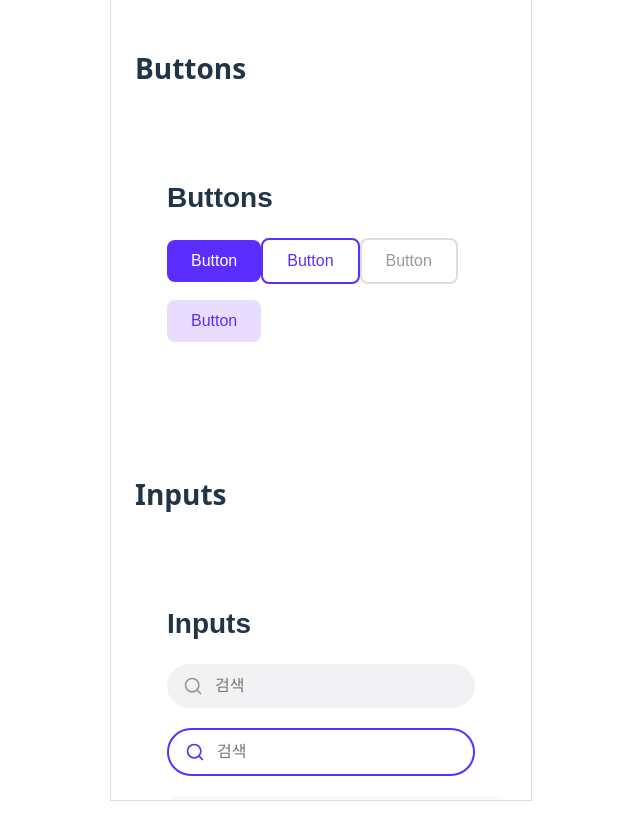
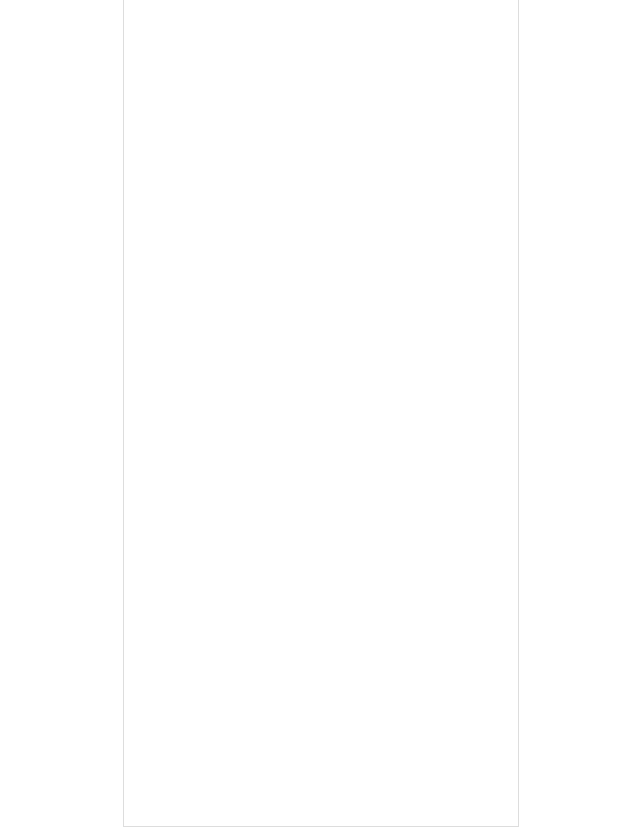
Before and after one commit to 2025-DSM-Hackathon-5/2025-DSM-Hackathon-5-FE, a React (Vite) app: page / in a window 1280 px wide. Shown: the whole page, without its empty margins (319-959 px from the left). Before the commit the page ends 801 px from the top, so only its background shows below. Built offline with nearby package versions, Linux system fonts and the light colour scheme.

Commit message:
fix: 앱 비율 변경

```diff
--- a/src/App.jsx
+++ b/src/App.jsx
@@ -1,28 +1,9 @@
-import React from "react";
 import styled from "styled-components";
-import Buttons from "./components/buttons";
-import Inputs from "./components/inputs";
-import Texts from "./components/text";
 
 function App() {
   return (
     <AppContainer>
-      <MainContent>
-        <Section>
-          <SectionTitle>Buttons</SectionTitle>
-          <Buttons />
-        </Section>
-
-        <Section>
-          <SectionTitle>Inputs</SectionTitle>
-          <Inputs />
-        </Section>
-
-        <Section>
-          <SectionTitle>Texts</SectionTitle>
-          <Texts />
-        </Section>
-      </MainContent>
+      <MainContent></MainContent>
     </AppContainer>
   );
 }
@@ -31,28 +12,16 @@ export default App;
 
 // Styled Components
 const AppContainer = styled.div`
-  width: 420px;
+  width: 394px;
   margin: 0 auto;
   background-color: #ffffff;
-  height: 100vh;
+  height: 852px;
   border: 1px solid #ddd;
   overflow-y: auto;
 `;
 
 const MainContent = styled.div`
-  padding: 24px;
   display: flex;
   flex-direction: column;
   gap: 60px;
 `;
-
-const Section = styled.div`
-  display: flex;
-  flex-direction: column;
-  gap: 20px;
-`;
-
-const SectionTitle = styled.h2`
-  font-size: 28px;
-  font-weight: 700;
-`;
```
